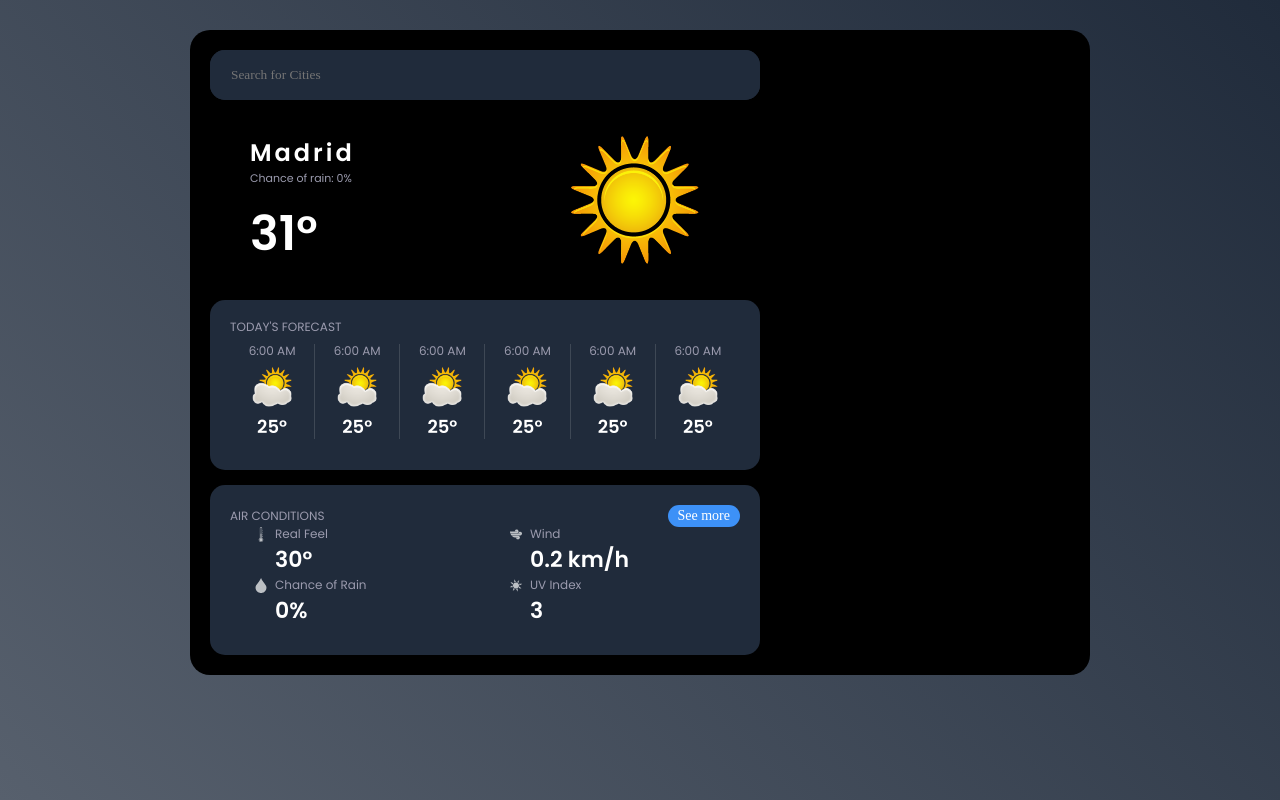
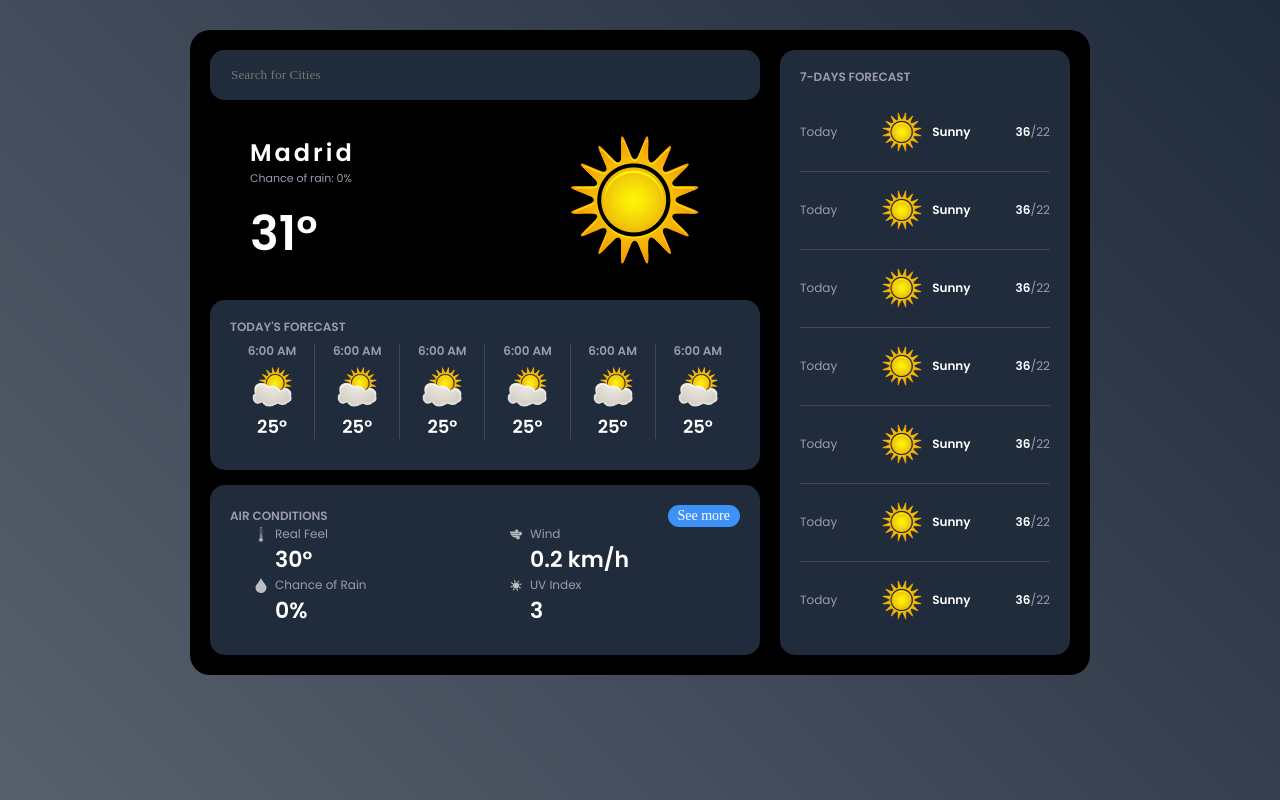
Before and after one commit to StasRyabchinsky/weather-app, a plain HTML site: page index.html in a window 1280 px wide. Drawn offline with Linux system fonts and the light colour scheme.

Commit message:
file: end of site layout

```diff
--- a/index.html
+++ b/index.html
@@ -141,8 +141,82 @@
           </div>
         </section>
       </main>
-      <aside class="backColor">
-
+      <aside class="daysForecast backColor">
+        <p class="__title">7-days forecast</p>
+        <div class="daysForecast__main">
+          <div class="daysForecast__card">
+            <p class="daysForecast__cardDay">Today</p>
+            <div class="daysForecast__cardForecast">
+              <img src="./assets/img/sityWeatherSun.png" alt="" class="daysForecast__url">
+              <h6 class="daysForecast__urlText">Sunny</h6>
+            </div>
+            <div class="daysForecast__cardTemperature">
+              <h6 class="daysForecast__cardTemperatureMax">36</h6>
+              <p class="daysForecast__cardTemperatureMin">/22</p>
+            </div>
+          </div>
+          <div class="daysForecast__card">
+            <p class="daysForecast__cardDay">Today</p>
+            <div class="daysForecast__cardForecast">
+              <img src="./assets/img/sityWeatherSun.png" alt="" class="daysForecast__url">
+              <h6 class="daysForecast__urlText">Sunny</h6>
+            </div>
+            <div class="daysForecast__cardTemperature">
+              <h6 class="daysForecast__cardTemperatureMax">36</h6>
+              <p class="daysForecast__cardTemperatureMin">/22</p>
+            </div>
+          </div><div class="daysForecast__card">
+            <p class="daysForecast__cardDay">Today</p>
+            <div class="daysForecast__cardForecast">
+              <img src="./assets/img/sityWeatherSun.png" alt="" class="daysForecast__url">
+              <h6 class="daysForecast__urlText">Sunny</h6>
+            </div>
+            <div class="daysForecast__cardTemperature">
+              <h6 class="daysForecast__cardTemperatureMax">36</h6>
+              <p class="daysForecast__cardTemperatureMin">/22</p>
+            </div>
+          </div><div class="daysForecast__card">
+            <p class="daysForecast__cardDay">Today</p>
+            <div class="daysForecast__cardForecast">
+              <img src="./assets/img/sityWeatherSun.png" alt="" class="daysForecast__url">
+              <h6 class="daysForecast__urlText">Sunny</h6>
+            </div>
+            <div class="daysForecast__cardTemperature">
+              <h6 class="daysForecast__cardTemperatureMax">36</h6>
+              <p class="daysForecast__cardTemperatureMin">/22</p>
+            </div>
+          </div><div class="daysForecast__card">
+            <p class="daysForecast__cardDay">Today</p>
+            <div class="daysForecast__cardForecast">
+              <img src="./assets/img/sityWeatherSun.png" alt="" class="daysForecast__url">
+              <h6 class="daysForecast__urlText">Sunny</h6>
+            </div>
+            <div class="daysForecast__cardTemperature">
+              <h6 class="daysForecast__cardTemperatureMax">36</h6>
+              <p class="daysForecast__cardTemperatureMin">/22</p>
+            </div>
+          </div><div class="daysForecast__card">
+            <p class="daysForecast__cardDay">Today</p>
+            <div class="daysForecast__cardForecast">
+              <img src="./assets/img/sityWeatherSun.png" alt="" class="daysForecast__url">
+              <h6 class="daysForecast__urlText">Sunny</h6>
+            </div>
+            <div class="daysForecast__cardTemperature">
+              <h6 class="daysForecast__cardTemperatureMax">36</h6>
+              <p class="daysForecast__cardTemperatureMin">/22</p>
+            </div>
+          </div><div class="daysForecast__card">
+            <p class="daysForecast__cardDay">Today</p>
+            <div class="daysForecast__cardForecast">
+              <img src="./assets/img/sityWeatherSun.png" alt="" class="daysForecast__url">
+              <h6 class="daysForecast__urlText">Sunny</h6>
+            </div>
+            <div class="daysForecast__cardTemperature">
+              <h6 class="daysForecast__cardTemperatureMax">36</h6>
+              <p class="daysForecast__cardTemperatureMin">/22</p>
+            </div>
+          </div>
+        </div>
       </aside>
     </div>
   </body>
--- a/style.css
+++ b/style.css
@@ -52,6 +52,9 @@
     padding: 30px 0;
     background: linear-gradient(45deg, #57606d, #202b3b);;
 
+    -moz-user-select: none;
+    -khtml-user-select: none;
+    user-select: none;
   }
   h2{
     font-family: 'Poppins';
@@ -85,6 +88,14 @@
     line-height: 24px;
     color: white;
   }
+  h6{
+    font-family: 'Poppins';
+    font-style: normal;
+    font-weight: 600;
+    font-size: 12px;
+    line-height: 24px;
+    color: white;
+  }
   p {
     font-family: 'Poppins';
     font-style: normal;
@@ -114,6 +125,7 @@
   }
   .__title {
     text-transform: uppercase;
+    font-weight: 700;
   }
 
   .wrapper{
@@ -129,6 +141,9 @@
   .main{
     width: 550px;
     height: 100%;
+    margin-right: 20px;
+
+    flex-shrink: 0;
 
     display: flex;
     flex-direction: column;
@@ -190,6 +205,7 @@
   }
   .forecastWeather__time {
     text-transform: uppercase;
+    font-weight: 700;
   }
   .forecastWeather__url {
     height: 40px;
@@ -235,3 +251,42 @@
   .weatherConditions__mainCondition {
     margin-left: 20px;
   }
+
+  .daysForecast {
+    width: 100%;
+    padding: 20px;
+  }
+  .daysForecast__main {
+    height: 100%;
+    padding: 10px 0;
+    display: flex;
+    flex-direction: column;
+
+  }
+  .daysForecast__card {
+    height: 100%;
+    display: flex;
+    flex-direction: row;
+    justify-content: space-between;
+    align-items: center;
+    border-bottom:rgba(255, 255, 255, 0.138) solid 0.3px;
+  }
+  .daysForecast__card:last-child{
+    border-bottom:none;
+
+  }
+  .daysForecast__cardForecast {
+    display: flex;
+    flex-direction: row;
+    align-items: center;
+  }
+  .daysForecast__url {
+    height: 40px;
+    margin-right: 10px;
+    max-width: 100%;
+  }
+  .daysForecast__cardTemperature {
+    display: flex;
+    flex-direction: row;
+    align-items: center;
+  }
```
